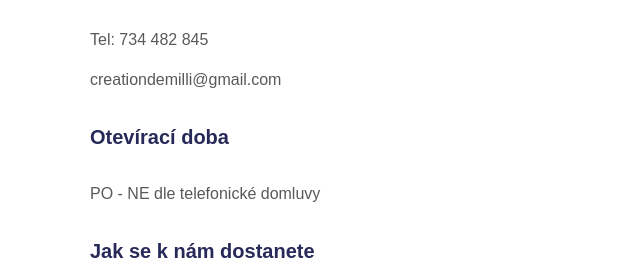
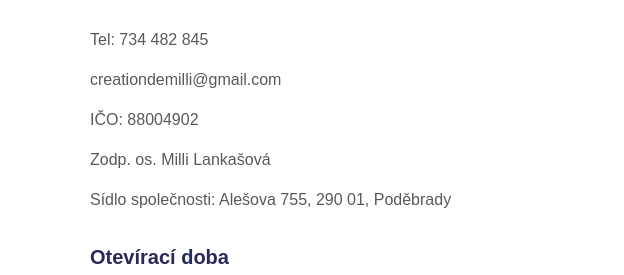
Before and after one commit to Petrasmej/Creation-de-Milli, an Eleventy site: page contact.html in a window 1280 px wide. Shown: the part 527-802 px from the top of the page, 0-624 px from the left. Built offline with nearby package versions, Linux system fonts and the light colour scheme; Eleventy itself is replaced by a stand-in of ours; files that its build step writes are made by us from their sources; grey boxes are pictures that could not be loaded; a web font is replaced by a local one.

Commit message:
contact changes

```diff
--- a/contact.html
+++ b/contact.html
@@ -13,6 +13,10 @@ title: contact
 
         <p class="space">Tel: 734 482 845</p>
         <p>creationdemilli@gmail.com</p>
+
+        <p>IČO: 88004902</p>
+        <p>Zodp. os. Milli Lankašová</p>
+        <p>Sídlo společnosti: Alešova 755, 290 01, Poděbrady</p>
 
         <h2>Otevírací doba</h2>
 
```
